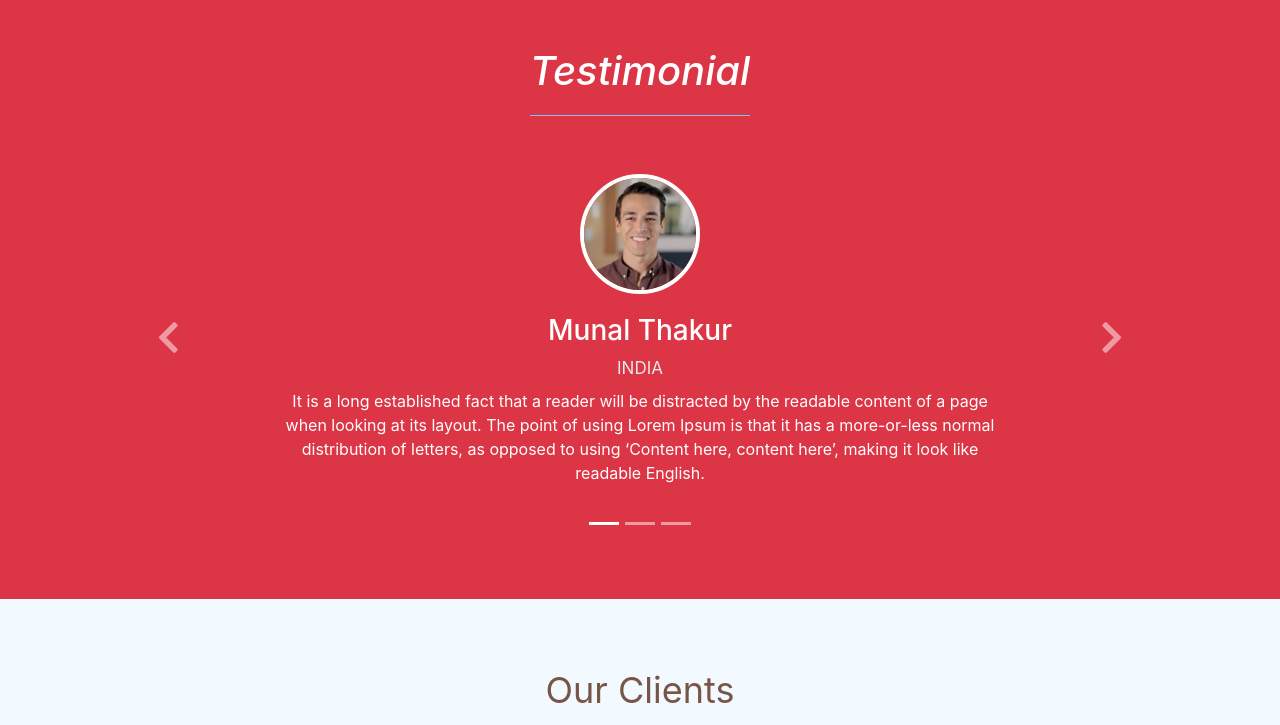
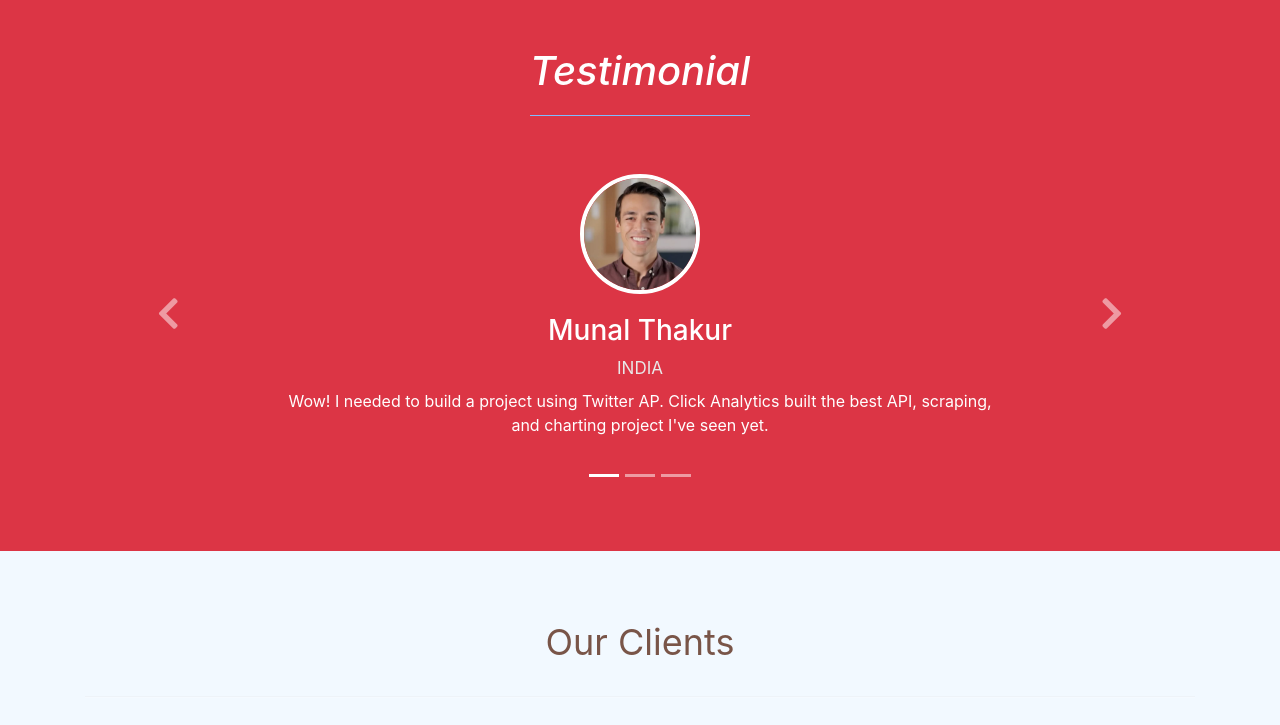
Before and after one commit to basillatif/click_analytics, a Django app: page / in a window 1280 px wide. Shown: the part 1722-2447 px from the top of the page. Run offline with Django 4.2, Linux system fonts and the light colour scheme; data comes from the database, SQL or seed files in the repository; some libraries are stand-ins or nearby versions.

Commit message:
changed testimonial text

```diff
--- a/projects/templates/home/testimonial.html
+++ b/projects/templates/home/testimonial.html
@@ -25,7 +25,7 @@
                             <div class="carousel-content">
                                 <div class="client-img"><img src="{{testimonial.image.url}}" alt="Testimonial Slider"></div>
                                 <h3>{{testimonial.name}} <br><span>{{testimonial.country}}</span></h3>
-                                <p class="col-md-8 offset-md-2">It is a long established fact that a reader will be distracted by the readable content of a page when looking at its layout. The point of using Lorem Ipsum is that it has a more-or-less normal distribution of letters, as opposed to using ‘Content here, content here’, making it look like readable English.</p>
+                                <p class="col-md-8 offset-md-2">Wow! I needed to build a project using Twitter AP. Click Analytics built the best API, scraping, and charting project I've seen yet.</p>
                             </div>
                         </div>
                         {% endfor %}
```
Also changed, not shown: media/slider_image/1.jpeg, media/slider_image/3.jpeg (deleted), media/slider_image/3.png (added).
